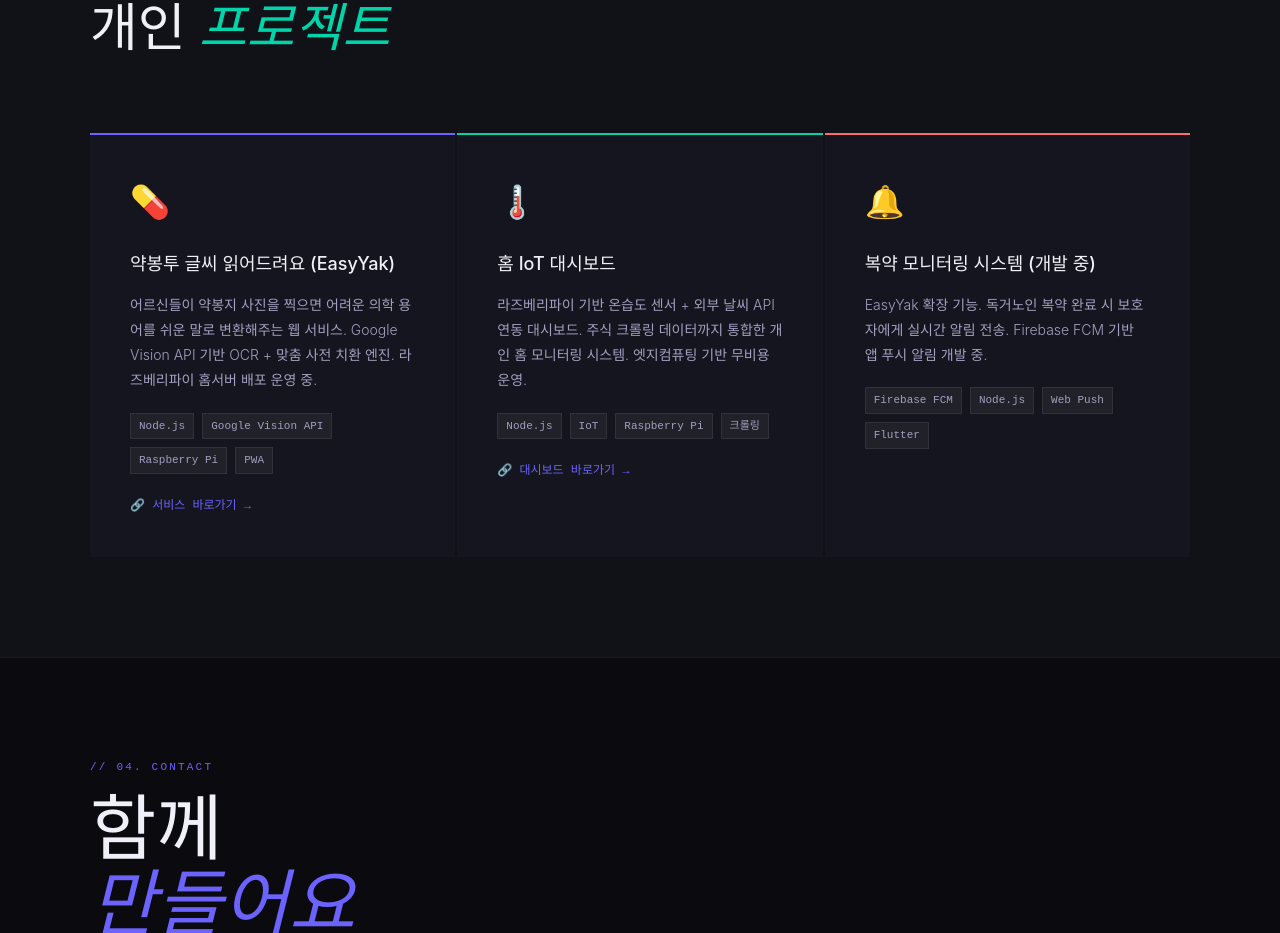
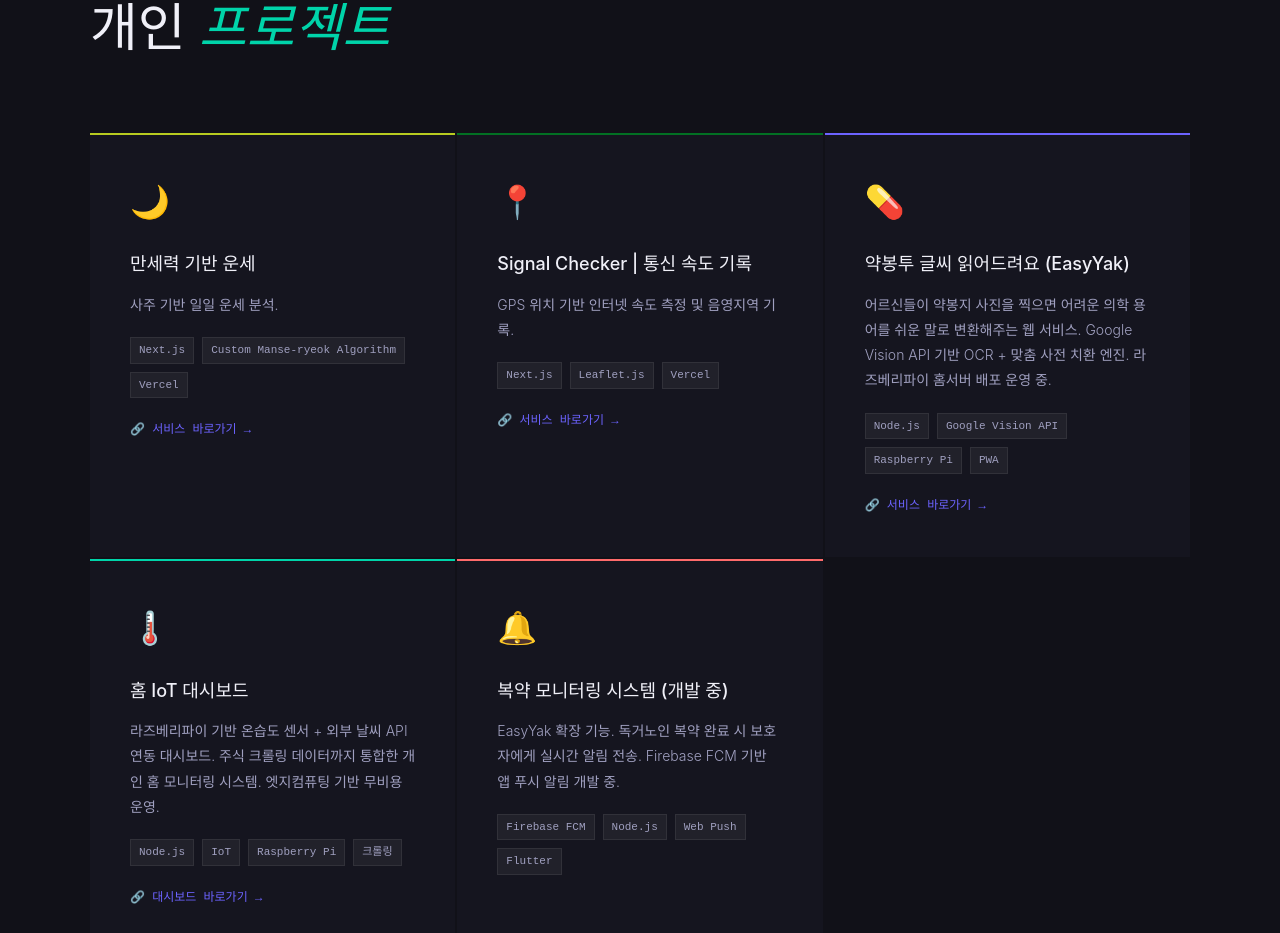
Before and after one commit to Mskim17/portfolio, a Next.js app: page / in a window 1280 px wide. Shown: the part 4100-5033 px from the top of the page. Built offline with nearby package versions, Linux system fonts and the light colour scheme; a web font is replaced by a local one.

Commit message:
개인프로젝트 추가

```diff
--- a/app/page.tsx
+++ b/app/page.tsx
@@ -34,6 +34,8 @@ const projects = [
 ];
 
 const personalProjects = [
+  { icon: "🌙", name: "만세력 기반 운세", desc: "사주 기반 일일 운세 분석.", tags: ["Next.js", "Custom Manse-ryeok Algorithm", "Vercel"], link: "https://manse-fortune.vercel.app", linkText: "서비스 바로가기 →", accent: "hsl(67, 73%, 46%)" },
+  { icon: "📍", name: "Signal Checker | 통신 속도 기록", desc: "GPS 위치 기반 인터넷 속도 측정 및 음영지역 기록.", tags: ["Next.js", "Leaflet.js", "Vercel"], link: "https://signal-checker.vercel.app/", linkText: "서비스 바로가기 →", accent: "rgb(2, 112, 35)" },
   { icon: "💊", name: "약봉투 글씨 읽어드려요 (EasyYak)", desc: "어르신들이 약봉지 사진을 찍으면 어려운 의학 용어를 쉬운 말로 변환해주는 웹 서비스. Google Vision API 기반 OCR + 맞춤 사전 치환 엔진. 라즈베리파이 홈서버 배포 운영 중.", tags: ["Node.js", "Google Vision API", "Raspberry Pi", "PWA"], link: "http://mskhouse.iptime.org:9918", linkText: "서비스 바로가기 →", accent: "#6c63ff" },
   { icon: "🌡️", name: "홈 IoT 대시보드", desc: "라즈베리파이 기반 온습도 센서 + 외부 날씨 API 연동 대시보드. 주식 크롤링 데이터까지 통합한 개인 홈 모니터링 시스템. 엣지컴퓨팅 기반 무비용 운영.", tags: ["Node.js", "IoT", "Raspberry Pi", "크롤링"], link: "http://mskhouse.iptime.org:3324", linkText: "대시보드 바로가기 →", accent: "#00d4aa" },
   { icon: "🔔", name: "복약 모니터링 시스템 (개발 중)", desc: "EasyYak 확장 기능. 독거노인 복약 완료 시 보호자에게 실시간 알림 전송. Firebase FCM 기반 앱 푸시 알림 개발 중.", tags: ["Firebase FCM", "Node.js", "Web Push", "Flutter"], link: null, linkText: null, accent: "#ff6b6b" },
```
